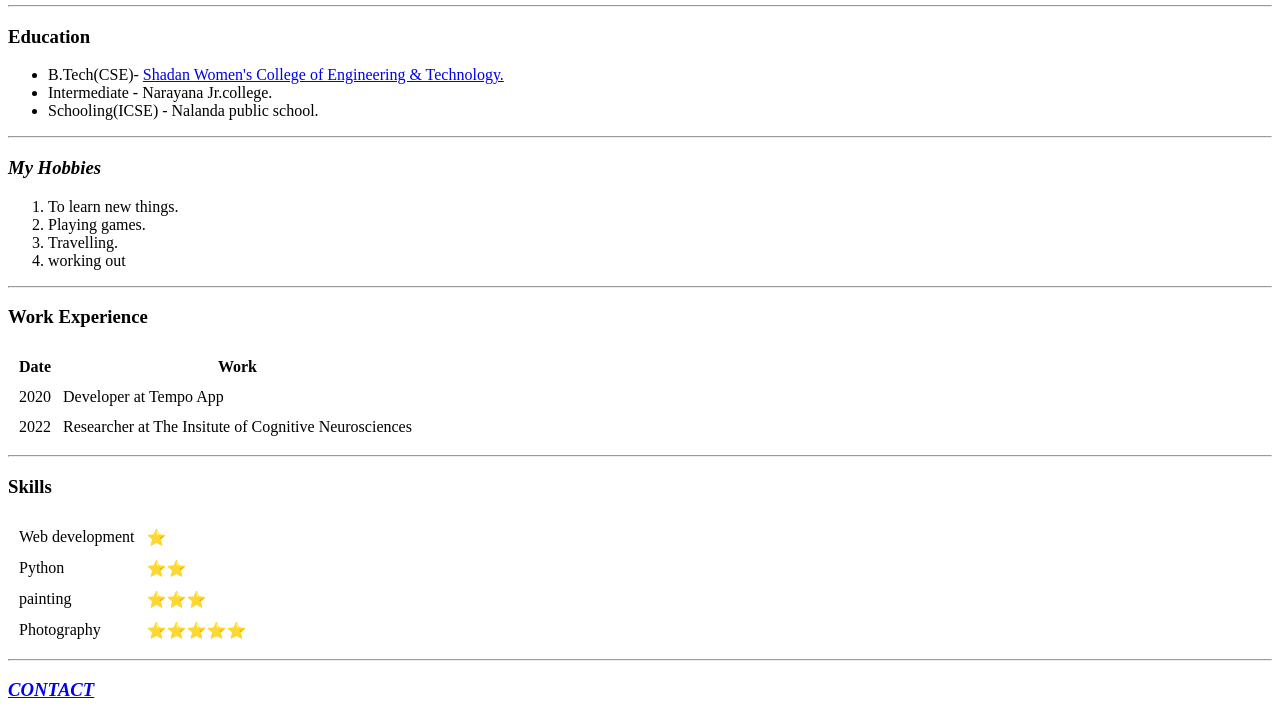
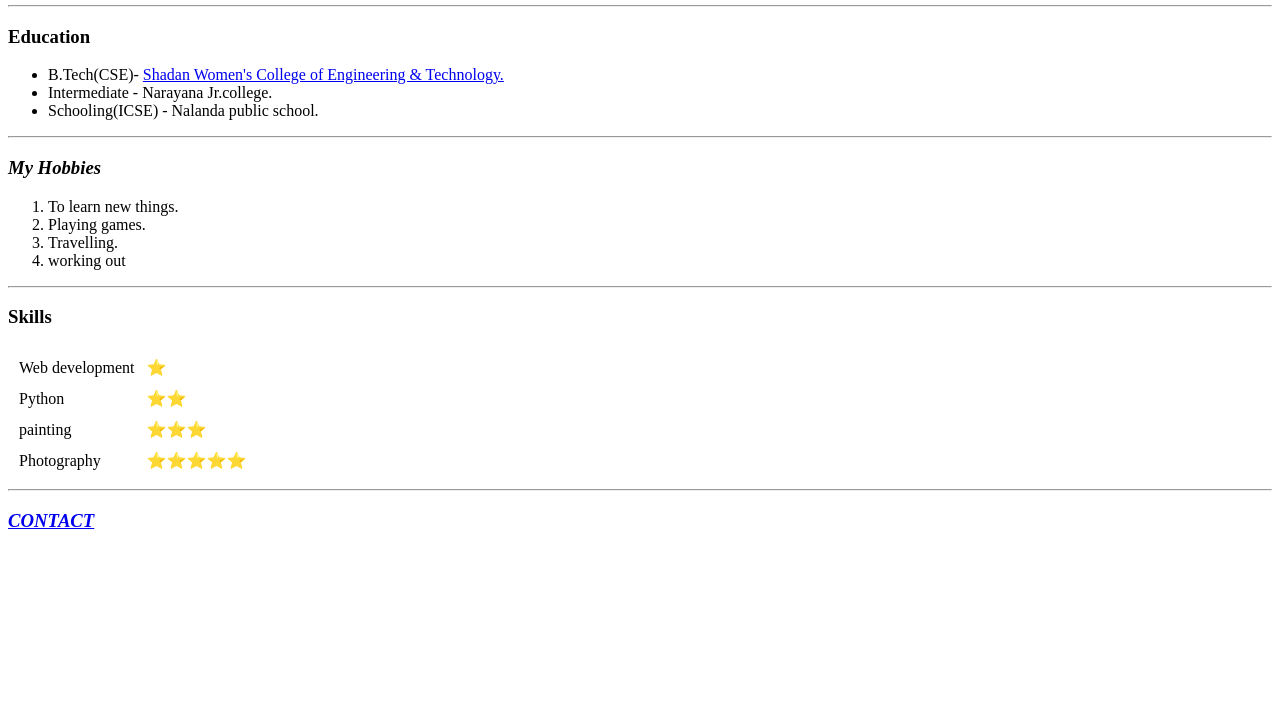
Before and after one commit to sumerat/cv, a plain HTML site: page index.html in a window 1280 px wide. Shown: the part 202-922 px from the top of the page. After the commit the page ends 800 px from the top, so only its background shows below. Drawn offline with Linux system fonts and the light colour scheme.

Commit message:
Update index.html

```diff
--- a/index.html
+++ b/index.html
@@ -37,26 +37,6 @@
     <li>working out</li>
   </ol>
   <hr>
-  <h3>Work Experience</h3>
-  <table cellspacing="10">
-    <thead>
-      <tr>
-        <th>Date</th>
-        <th>Work</th>
-      </tr>
-    </thead>
-    <tbody>
-      <tr>
-        <td>2020</td>
-        <td>Developer at Tempo App</td>
-      </tr>
-      <tr>
-        <td>2022</td>
-        <td>Researcher at The Insitute of Cognitive Neurosciences</td>
-      </tr>
-    </tbody>
-  </table>
-  <hr>
   <h3>Skills</h3>
   <table cellspacing="10">
     <tr>
```
